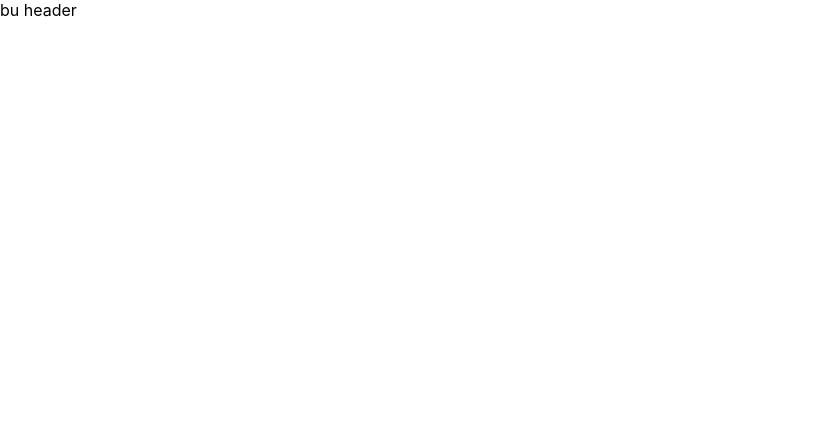
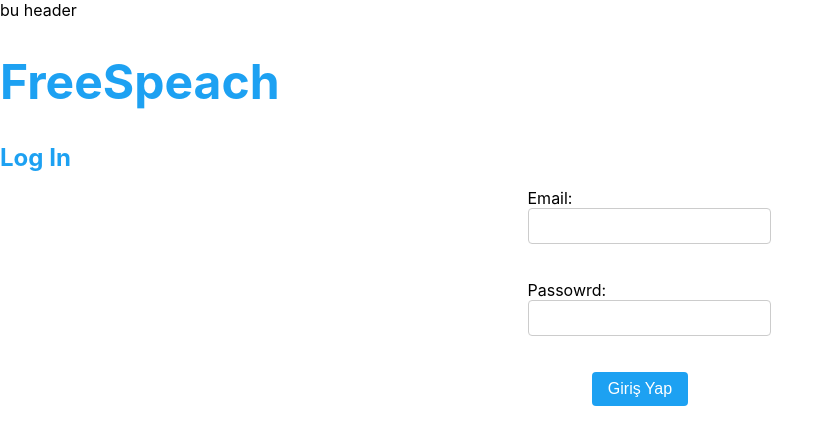
Before and after one commit to burcudenizz/FreeSpeech-Project, a React (Create React App) app: page /login in a window 1280 px wide. Shown: the top 444 px of the page, without its empty margins (0-833 px from the left). Built offline with nearby package versions, Linux system fonts and the light colour scheme.

Commit message:
login page

```diff
--- a/src/App.css
+++ b/src/App.css
@@ -1,38 +1,45 @@
-.App {
-  text-align: center;
+h1 {
+  font-size: 3rem;
+  color: #1da1f2;
 }
 
-.App-logo {
-  height: 40vmin;
-  pointer-events: none;
+h3 {
+  font-size: 1.5rem;
+  color: #1da1f2;
+  margin-bottom: 1rem;
 }
-
-@media (prefers-reduced-motion: no-preference) {
-  .App-logo {
-    animation: App-logo-spin infinite 20s linear;
-  }
-}
-
-.App-header {
-  background-color: #282c34;
-  min-height: 100vh;
+form {
   display: flex;
   flex-direction: column;
   align-items: center;
-  justify-content: center;
-  font-size: calc(10px + 2vmin);
-  color: white;
 }
 
-.App-link {
-  color: #61dafb;
+label {
+  display: flex;
+  flex-direction: column;
+  align-items: flex-start;
+  margin-bottom: 1rem;
 }
 
-@keyframes App-logo-spin {
-  from {
-    transform: rotate(0deg);
-  }
-  to {
-    transform: rotate(360deg);
-  }
+input[type="text"],
+input[type="password"] {
+  padding: 0.5rem;
+  border: 1px solid #ccc;
+  border-radius: 4px;
+  font-size: 1rem;
+  width: 100%;
 }
+
+button[type="submit"] {
+  padding: 0.5rem 1rem;
+  border-radius: 4px;
+  font-size: 1rem;
+  background-color: #1da1f2;
+  color: white;
+  border: none;
+  cursor: pointer;
+}
+
+button[type="submit"]:hover {
+  background-color: #0c7dbc;
+}
--- a/src/components/Login.js
+++ b/src/components/Login.js
@@ -1,5 +1,46 @@
+import React, { useState } from "react";
+
 function Login() {
-  return <div></div>;
+  const [username, setUsername] = useState("");
+  const [password, setPassword] = useState("");
+
+  function handleUsernameChange(event) {
+    setUsername(event.target.value);
+  }
+
+  function handlePasswordChange(event) {
+    setPassword(event.target.value);
+  }
+
+  function handleSubmit(event) {
+    event.preventDefault();
+    // login işlemleri burada yapılacak
+  }
+
+  return (
+    <div>
+      <h1>FreeSpeach</h1>
+      <h3>Log In</h3>
+
+      <form onSubmit={handleSubmit}>
+        <label>
+          Email:
+          <input type="text" value={username} onChange={handleUsernameChange} />
+        </label>
+        <br />
+        <label>
+          Passowrd:
+          <input
+            type="password"
+            value={password}
+            onChange={handlePasswordChange}
+          />
+        </label>
+        <br />
+        <button type="submit">Giriş Yap</button>
+      </form>
+    </div>
+  );
 }
 
 export default Login;
```
